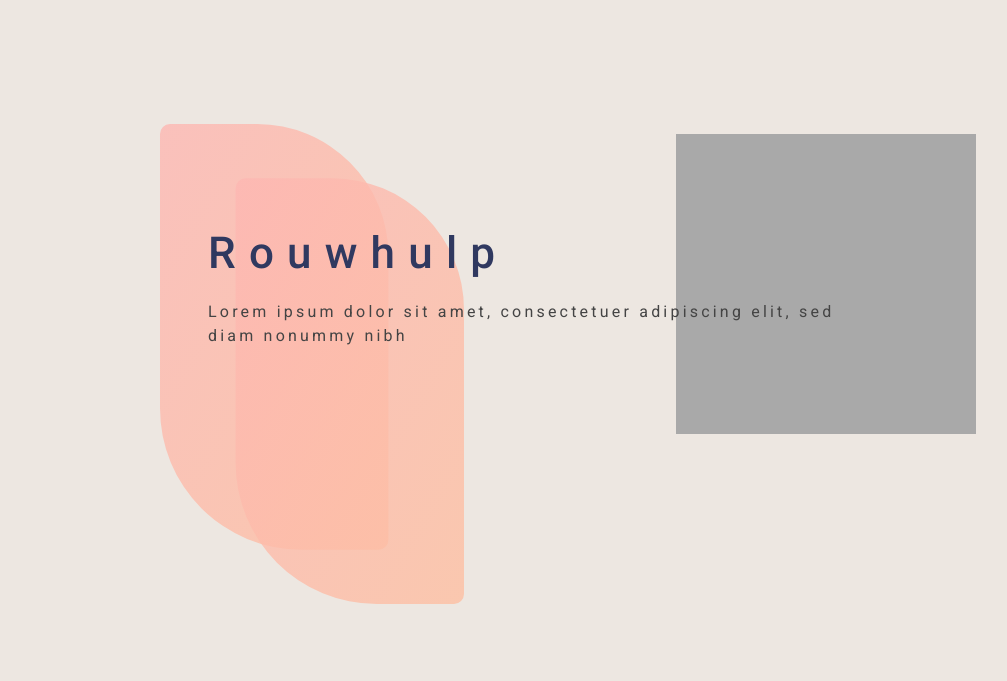
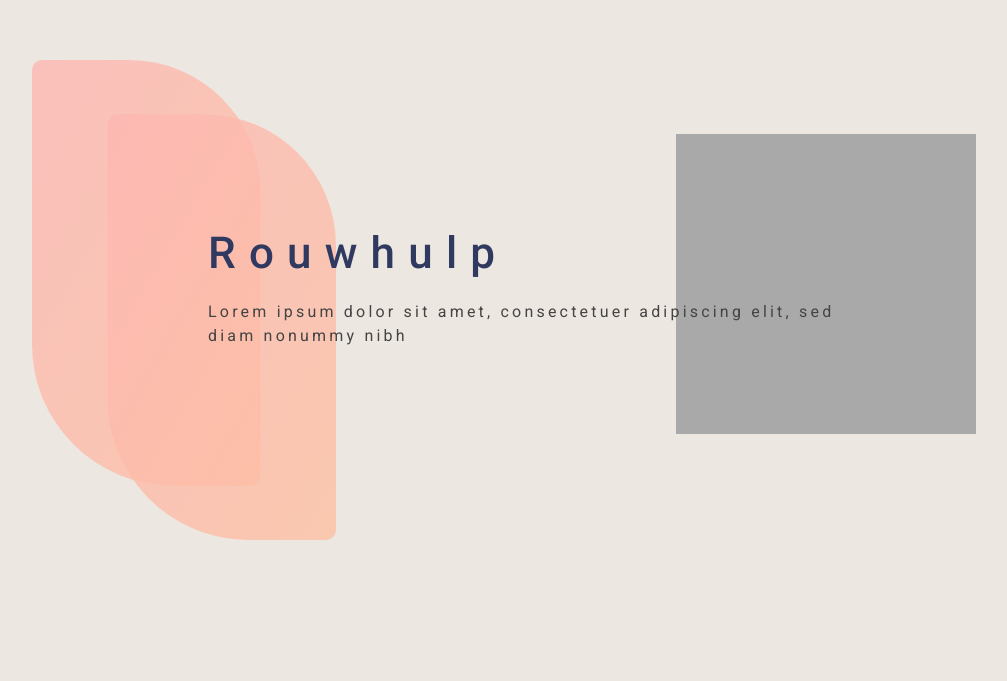
Before and after one commit to martendebruijn/rouwhulp, a plain HTML site: page docs/index.html in a window 1280 px wide. Shown: the part 116-797 px from the top of the page, without its empty margins (48-1055 px from the left). Drawn offline with Linux system fonts and the light colour scheme.

Commit message:
fixed header svg

```diff
--- a/docs/global.css
+++ b/docs/global.css
@@ -69,8 +69,8 @@ main .right-rev {
   height: 30em;
   position: absolute;
   z-index: -1;
-  left: -3em;
-  top: -6em;
+  left: 5em;
+  top: 11em;
 }
 .cir-svg {
   height: 30em;
--- a/docs/index.html
+++ b/docs/index.html
@@ -13,8 +13,8 @@
   </head>
   <body>
     <header>
+      <img class="header-svg" src="./img/fig.svg" alt="Achtergrond patroon" />
       <div class="left">
-        <img class="header-svg" src="./img/fig.svg" alt="Achtergrond patroon" />
         <h1>Rouwhulp</h1>
         <p>
           Lorem ipsum dolor sit amet, consectetuer adipiscing elit, sed diam
```
